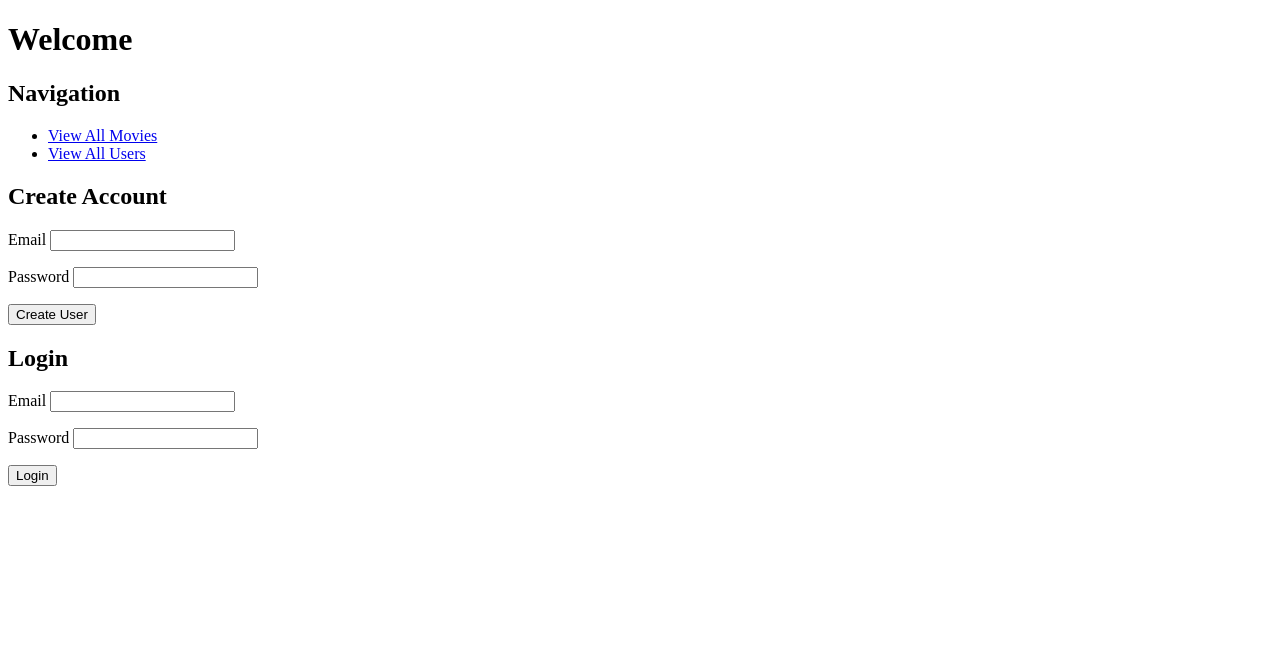
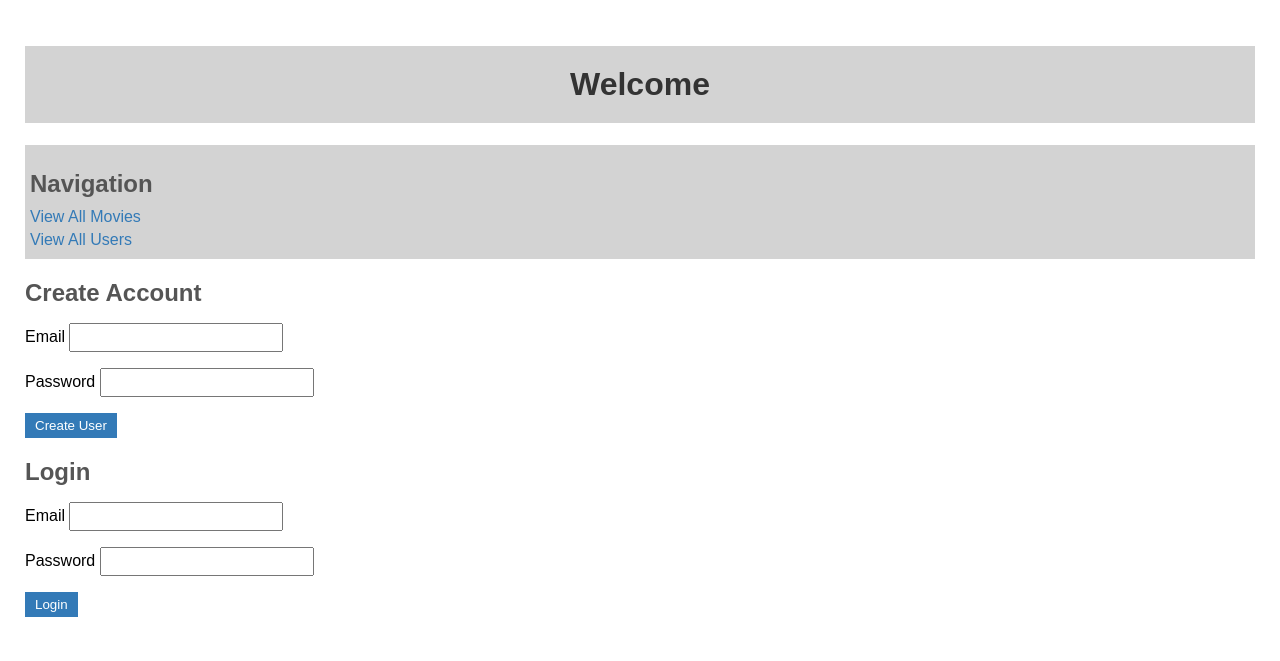
Before and after one commit to Jared951/py-proj-5, a Flask app: page / in a window 1280 px wide. Shown: the top 661 px of the page. Run offline with Flask 3, Linux system fonts and the light colour scheme.

Commit message:
applied basic css styling

```diff
--- /dev/null
+++ b/static/styles.css
@@ -0,0 +1,67 @@
+body {
+    font-family: Arial, sans-serif;
+    margin: 0;
+    padding: 25px;
+}
+
+.container {
+    max-width: 600px;
+    margin: 0 auto;
+    padding: 20px;
+}
+
+h1 {
+    color: #333;
+    display: flex;
+    justify-content: center;
+    background-color: lightgray;
+    padding: 20px;
+}
+
+h2 {
+    color: #555;
+    margin-bottom: 10px;
+}
+
+ul {
+    list-style-type: circle;
+    padding: 0;
+}
+
+li {
+    margin-bottom: 5px;
+}
+
+a {
+    color: #337ab7;
+    text-decoration: none;
+}
+
+form {
+    margin-bottom: 20px;
+}
+
+input[type="text"],
+input[type="password"] {
+    width: 200px;
+    padding: 5px;
+}
+
+button[type="submit"] {
+    padding: 5px 10px;
+    background-color: #337ab7;
+    color: #fff;
+    border: none;
+    cursor: pointer;
+}
+
+button[type="submit"]:hover {
+    background-color: #23527c;
+}
+
+.nav {
+    list-style-type: none;
+    margin: 0;
+    padding: 5px;
+    background-color: lightgray;
+}
--- a/templates/base.html
+++ b/templates/base.html
@@ -3,6 +3,7 @@
   <head>
     <meta charset="utf-8">
     <meta name="viewport" content="width=device-width">
+    <link rel="stylesheet" href="{{ url_for('static', filename='styles.css', _external=True) }}">
     <title>
       {% block title %}{% endblock %}
     </title>
--- a/templates/homepage.html
+++ b/templates/homepage.html
@@ -6,8 +6,9 @@
 
 {% block body %}
     <h1>Welcome</h1>
-    <h2>Navigation</h2>
-    <ul>
+
+    <ul class="nav">
+        <h2>Navigation</h2>
         <li>
             <a href="/movies">
                 View All Movies
```
